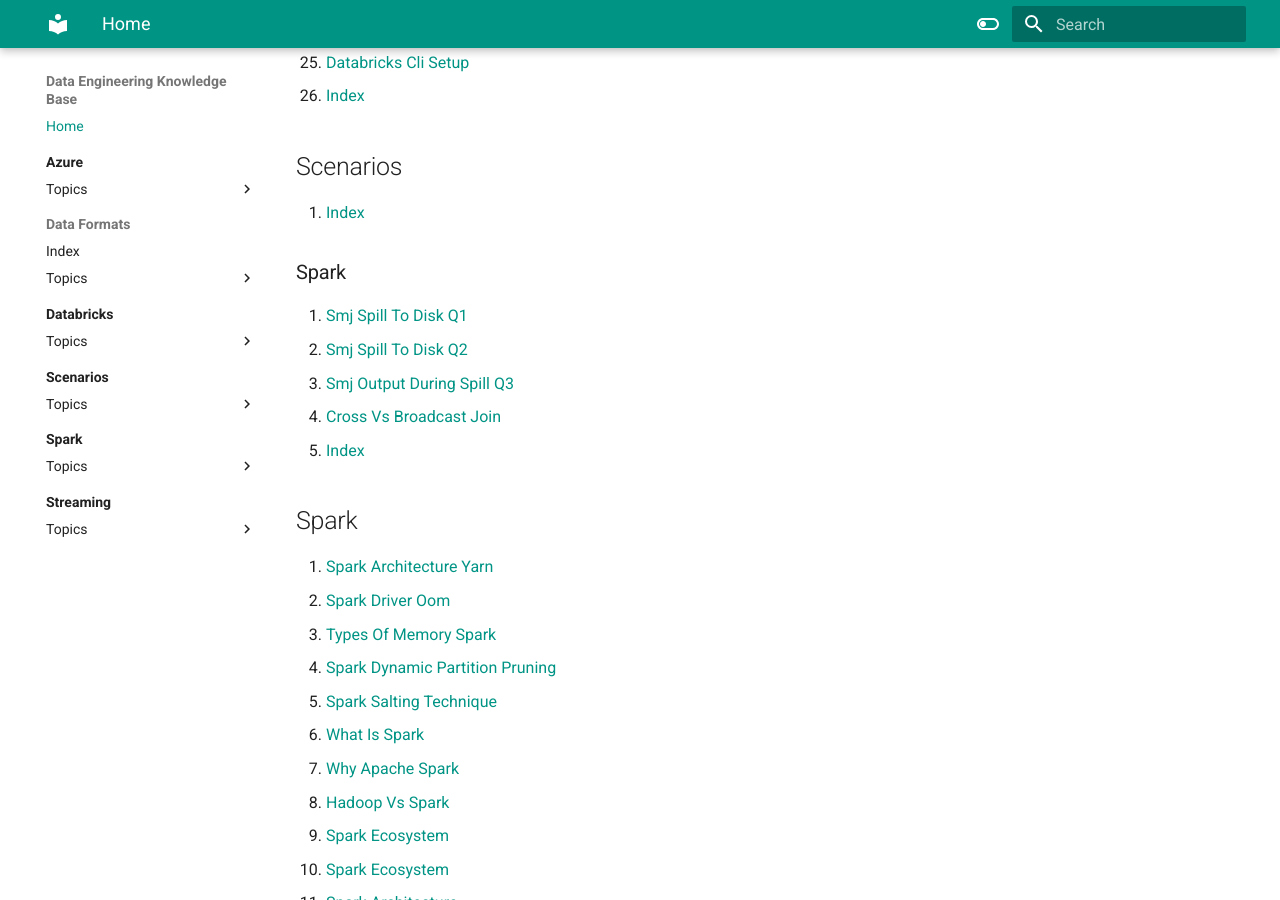
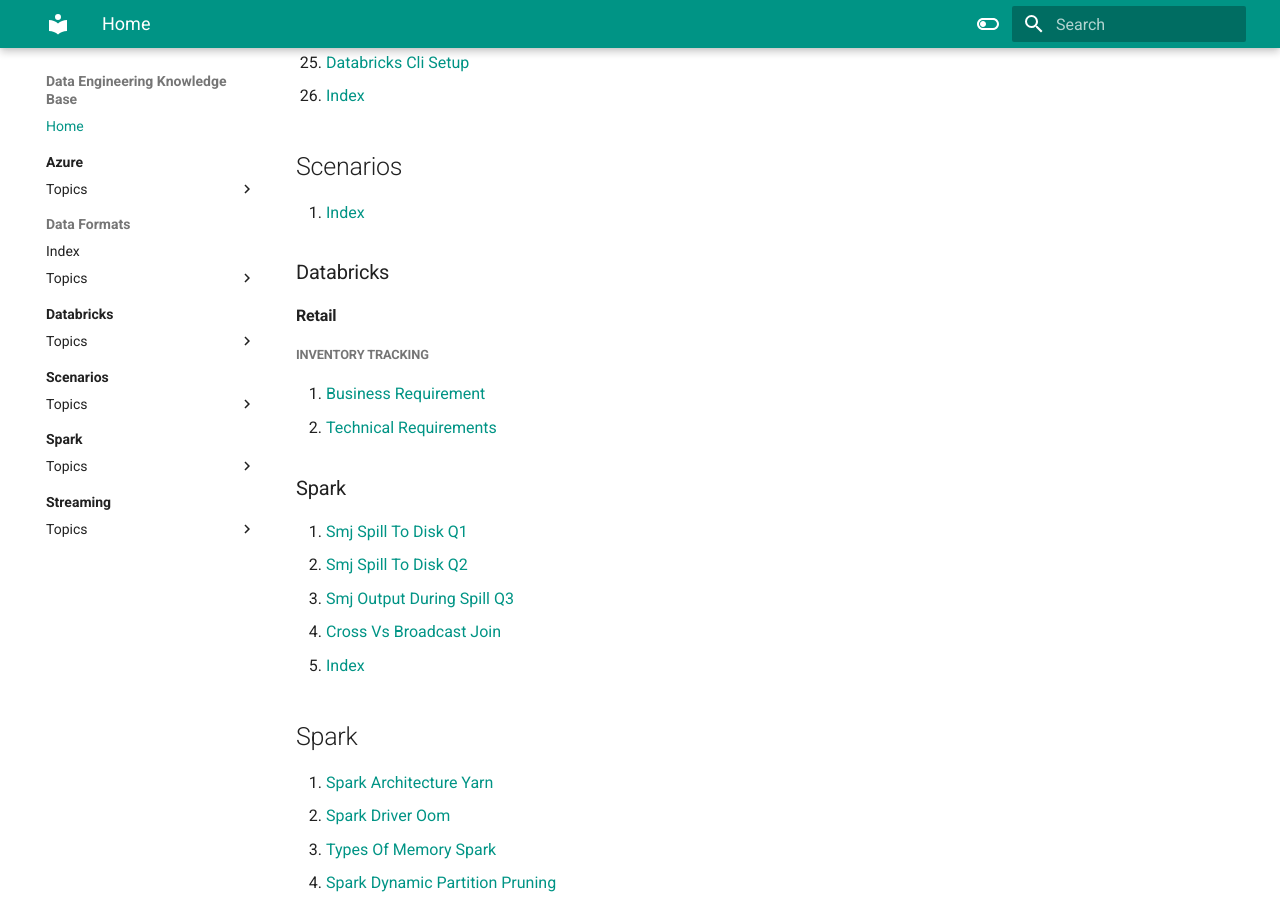
Before and after one commit to vedanthv/data-engg-docs, an MkDocs documentation site: the page built from internals-docs-code/index.md, in a window 1280 px wide and 900 px high, scrolled down 2505 px. Built offline with MkDocs 1.6.1 and Material for MkDocs 9.7.7, drawn with Linux system fonts in a browser that asks for light colours; nearby versions of some CDN libraries; some of the changed text lies outside the part shown.

Commit message:
Auto-update TOC

```diff
--- a/internals-docs-code/index.md
+++ b/internals-docs-code/index.md
@@ -75,6 +75,17 @@ The main goal of this repo is to strengthen my own understanding, but I also hop
 
 1. [Index](scenarios/index.md)
 
+### Databricks
+
+
+#### Retail
+
+
+##### Inventory Tracking
+
+1. [Business Requirement](scenarios/databricks/Retail/Inventory Tracking/00-Business_Requirement.md)
+2. [Technical Requirements](scenarios/databricks/Retail/Inventory Tracking/01-Technical_Requirements.md)
+
 ### Spark
 
 1. [Smj Spill To Disk Q1](scenarios/spark/01-SMJ_Spill_To_Disk_Q1.md)
```
Also changed, not shown: other parts of internals-docs-code/index.md (+3 -1 lines).
